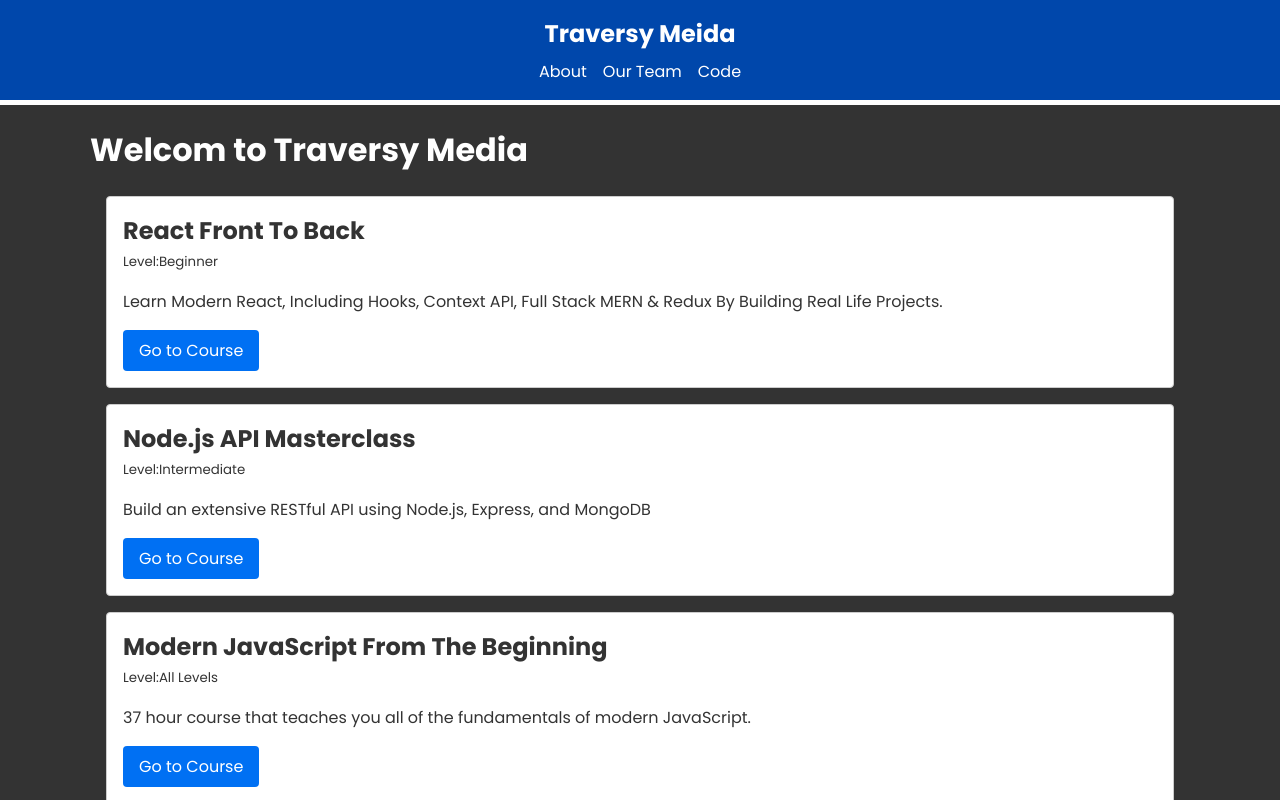
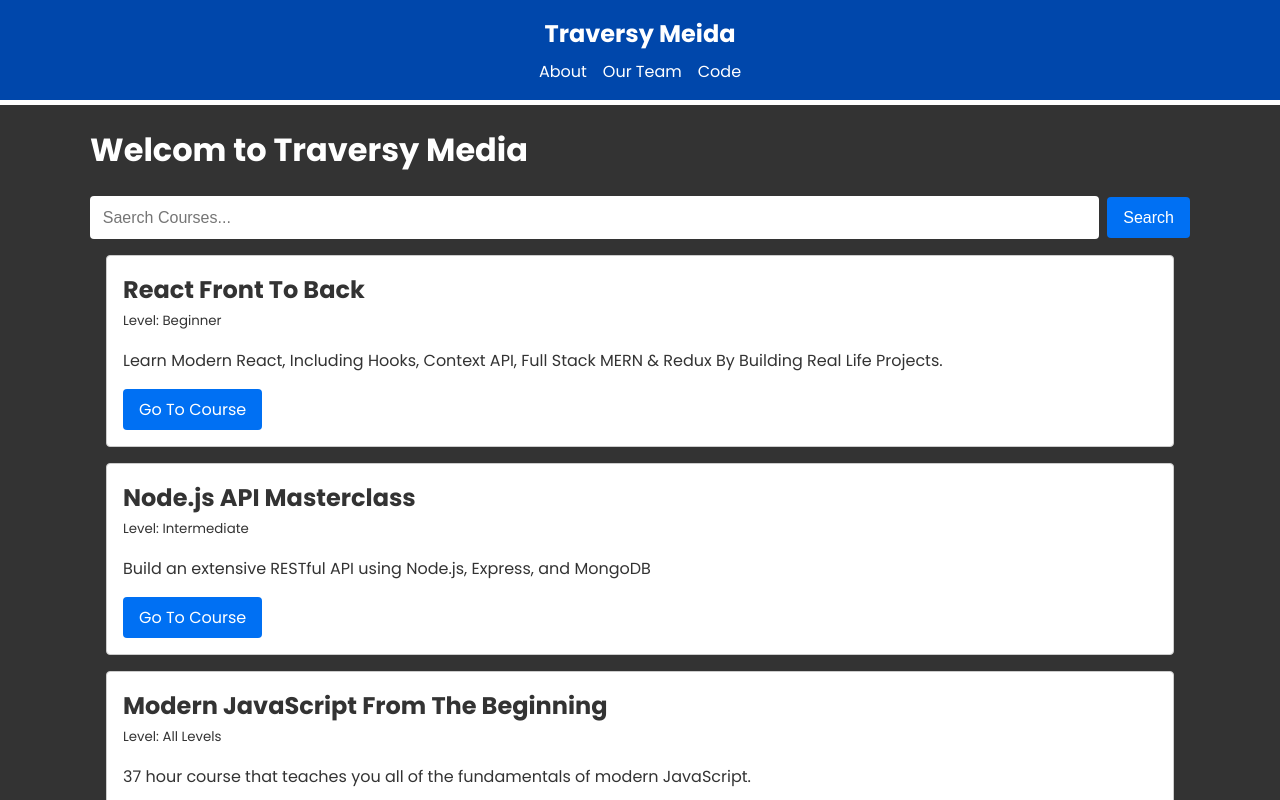
Before and after one commit to martinniee/next_13_crash, a Next.js app: page / in a window 1280 px wide. Shown: the top 800 px of the page. Built offline with nearby package versions, Linux system fonts and the light colour scheme.

Commit message:
Search Component

```diff
--- a/app/api/courses/search/route.js
+++ b/app/api/courses/search/route.js
@@ -9,8 +9,8 @@
 	const query = searchParams.get('query');
 
 	// 3.忽略大小写过滤出结果
-	const filteredCourses = courses.filter(
-		(course = course.title.toLowerCase().includes(query.toLowerCase()))
+	const filteredCourses = courses.filter((course) =>
+		course.title.toLowerCase().includes(query.toLowerCase())
 	);
 	return NextResponse.json(filteredCourses);
 }
--- /dev/null
+++ b/app/components/CourseSearch.jsx
@@ -0,0 +1,28 @@
+import { useState } from 'react';
+
+const CourseSearch = ({ getSearchResults }) => {
+	const [query, setQuery] = useState('');
+
+	const handleSubmit = async (e) => {
+		e.preventDefault();
+
+		const res = await fetch(`/api/courses/search?query=${query}`);
+		const courses = await res.json();
+		getSearchResults(courses);
+	};
+	return (
+		<form className='search-form' onSubmit={handleSubmit}>
+			<input
+				type='text'
+				className='search-input'
+				placeholder='Saerch Courses...'
+				value={query}
+				onChange={(e) => setQuery(e.target.value)}
+			/>
+			<button className='search-button' type='submit'>
+				Search
+			</button>
+		</form>
+	);
+};
+export default CourseSearch;
--- a/app/components/Courses.jsx
+++ b/app/components/Courses.jsx
@@ -3,18 +3,17 @@
 const Courses = ({ courses }) => {
 	return (
 		<div className='courses'>
-			{courses.map((courses) => (
-				<div key={courses.id} className='card'>
-					<h2>{courses.title}</h2>
-					<small>Level:{courses.level}</small>
-					<p>{courses.description}</p>
-					<Link href={courses.link} target='_blank' className='btn'>
-						Go to Course
+			{courses.map((course) => (
+				<div key={course.id} className='card'>
+					<h2>{course.title}</h2>
+					<small>Level: {course.level}</small>
+					<p>{course.description}</p>
+					<Link href={course.link} target='_blank' className='btn'>
+						Go To Course
 					</Link>
 				</div>
 			))}
 		</div>
 	);
 };
-
 export default Courses;
--- a/app/page.jsx
+++ b/app/page.jsx
@@ -1,10 +1,10 @@
 'use client';
 import Courses from './components/Courses';
-import Link from 'next/link';
 // loading 会自动应用在 server-components,如果要在 client-components
 // 使用，需要手动使用
 import LoadingPage from './loading';
 import { useEffect, useState } from 'react';
+import CourseSearch from './components/CourseSearch';
 const HomePage = () => {
 	const [courses, setCourses] = useState([]);
 	const [loading, setLoading] = useState(true);
@@ -13,9 +13,7 @@
 		const fetchCourses = async () => {
 			const res = await fetch('/api/courses');
 			const data = await res.json();
-
 			setCourses(data);
-			// 默认 loading 为 true,如果为 false，说明使用的是 client-components 方式
 			setLoading(false);
 		};
 
@@ -29,9 +27,13 @@
 	return (
 		<div>
 			<h1>Welcom to Traversy Media</h1>
+			<CourseSearch
+				getSearchResults={(results) => {
+					setCourses(results);
+				}}
+			/>
 			<Courses courses={courses} />
 		</div>
 	);
 };
-
 export default HomePage;
```
